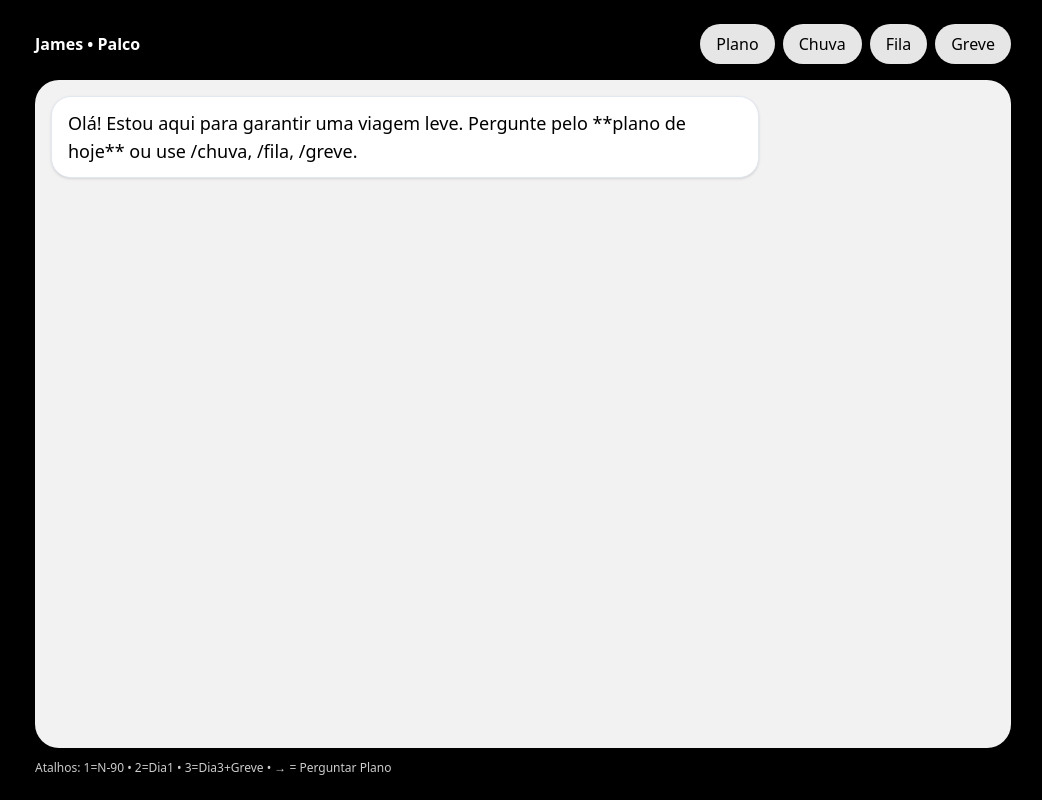
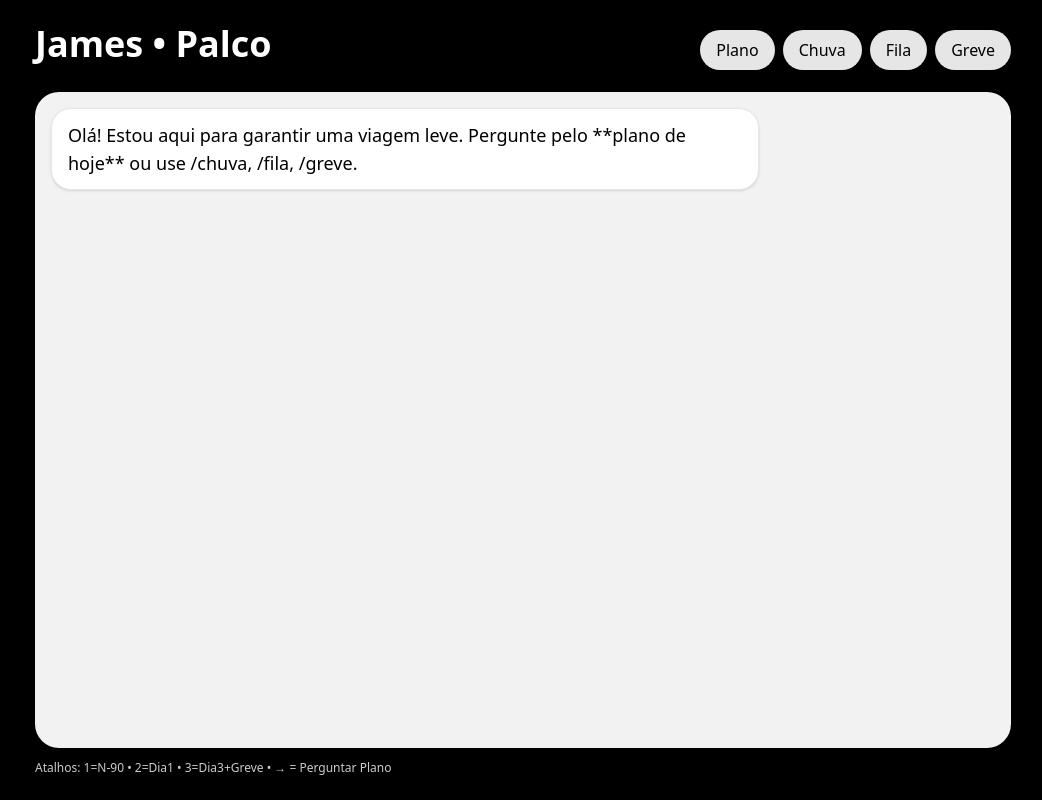
Before and after one commit to cesaroito/app-blueprint, a React (Vite) app: page /stage in a window 1280 px wide. Shown: the whole page, without its empty margins (117-1159 px from the left). Built offline with nearby package versions, Linux system fonts and the light colour scheme.

Commit message:
Add visual polish to Stage page
Update `src/pages/Stage.tsx` with background layer and chat box styling.

```diff
--- a/src/pages/Stage.tsx
+++ b/src/pages/Stage.tsx
@@ -19,7 +19,7 @@ export default function Stage(){
       <div className="absolute inset-0 mesh-bg" style={{ opacity: .25 }}/>
       <div className="relative h-full mx-auto max-w-5xl p-6 flex flex-col">
         <div className="flex items-center gap-3 mb-4">
-          <h1 className="text-white h-display font-bold drop-shadow">James • Palco</h1>
+          <h1 className="text-white text-4xl font-bold drop-shadow mb-3">James • Palco</h1>
           <Pill>{phase}</Pill>
           <div className="ml-auto flex gap-2">
             <Button className="bg-white/90" onClick={()=>askJames('Qual o plano para hoje?')}>Plano</Button>
```
